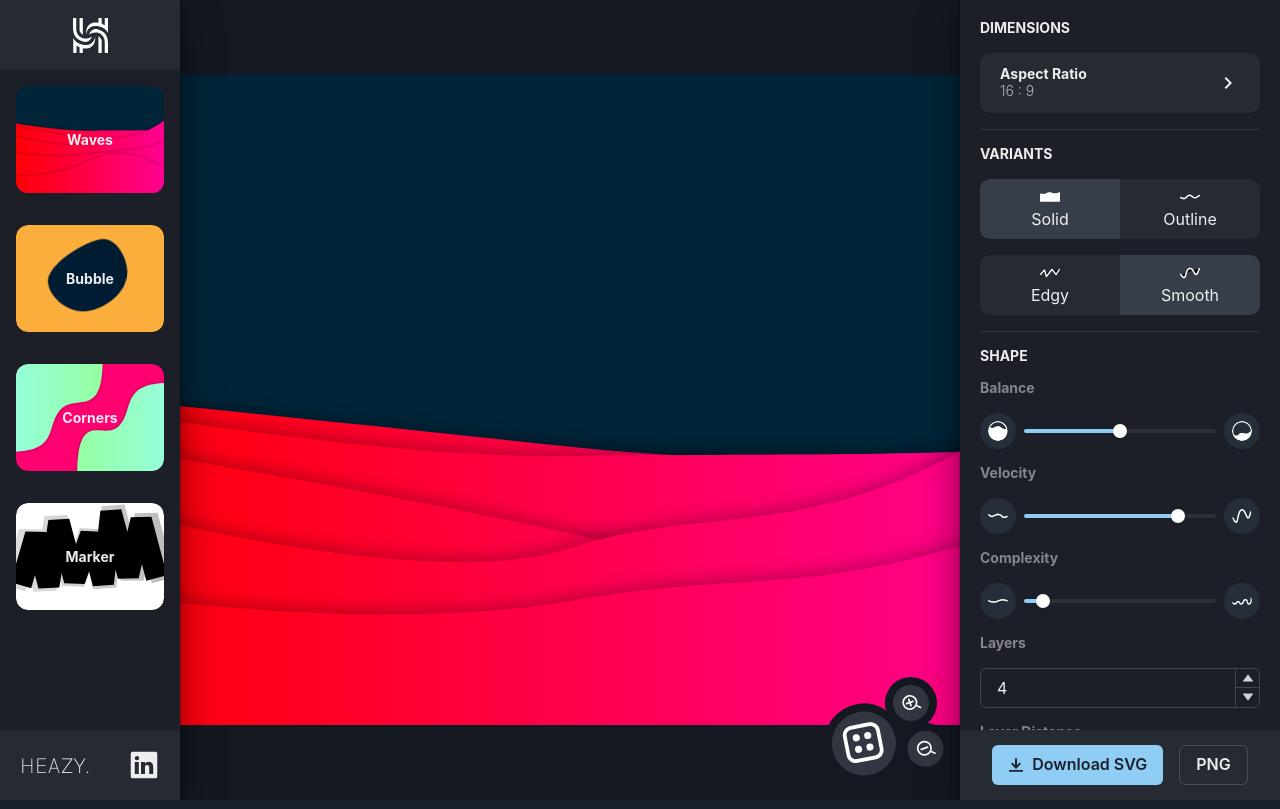
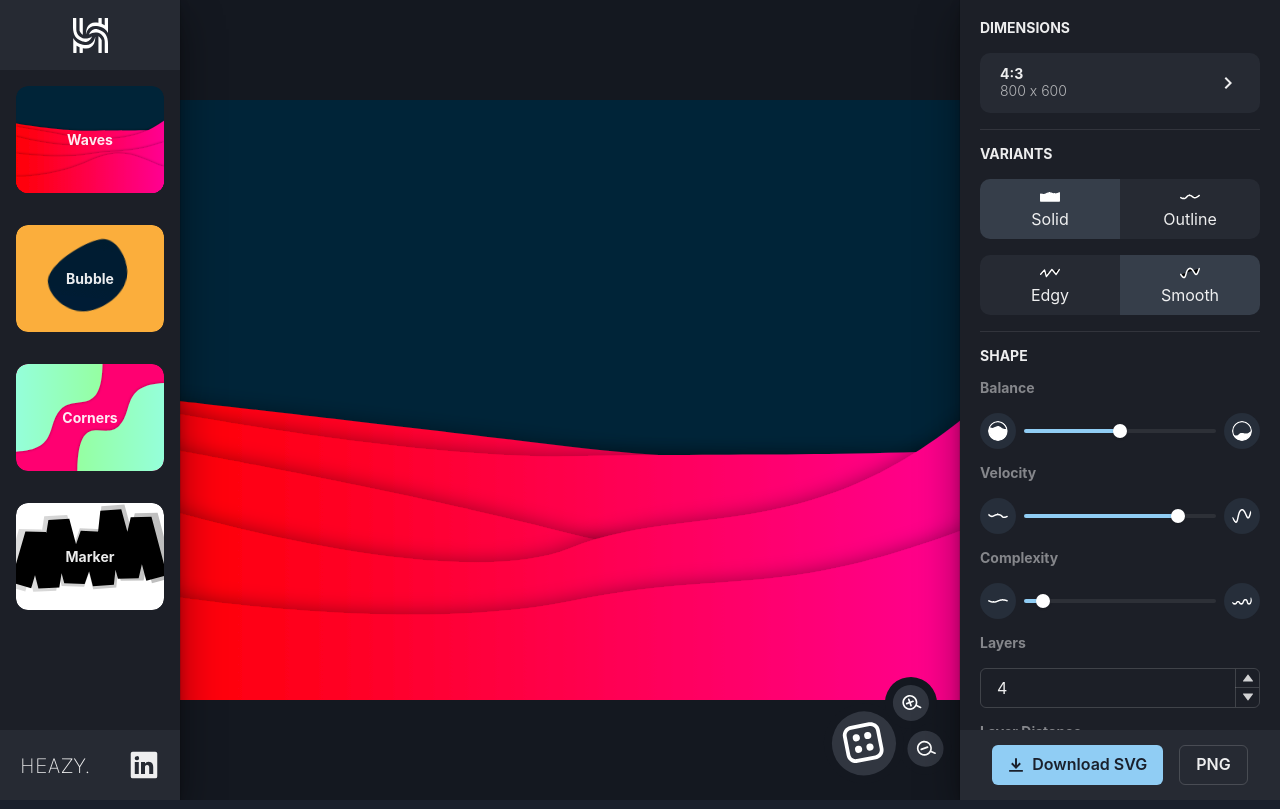
Before and after one commit to MaximBuz/heazy-svg-creator, a React (Create React App) app: page / in a window 1280 px wide. Built offline with nearby package versions, Linux system fonts and the light colour scheme.

Commit message:
added back custom resolutions

```diff
--- a/src/App.tsx
+++ b/src/App.tsx
@@ -1,5 +1,5 @@
 // React
-import { useCallback, useEffect, useRef, useState } from 'react';
+import { useCallback, useEffect, useMemo, useRef, useState } from 'react';
 
 // Components
 import Bubble from './components/Blob';
@@ -9,7 +9,7 @@ import StackedWave from './components/Waves';
 import Corners from './components/Corners';
 
 // Design
-import { Flex, Container, Circle, Box, Icon } from '@chakra-ui/react';
+import { Flex, Container, Circle, Icon } from '@chakra-ui/react';
 import Lottie from 'lottie-react';
 import LogoAnimation from './LogoAnimation.json';
 
@@ -29,7 +29,8 @@ import CornerOptions from './components/RightMenu/Corners/CornerOptions';
 import Marker from './components/Marker';
 import useMarkerOptions from './utils/customHooks/useMarkerOptions';
 import MarkerOptions from './components/RightMenu/Marker/MarkerOptions';
-import SliderIconWrapper from './components/RightMenu/SliderIconWrapper';
+import { aspectRatio } from './utils/calculations/aspectRatio';
+import { ICanvasDimensions } from './utils/types/canvasDimensions';
 
 function App() {
   /* --------- RANDOMNESS STATE --------- */
@@ -39,9 +40,16 @@ function App() {
   const [zoom, setZoom] = useState<number>(1);
 
   /* --------- DIMENSION STATE --------- */
-  const [width, setWidth] = useState<number>(900);
-  const [height, setHeight] = useState<number>(650);
-  const [aspectRatio, setAspectRatio] = useState<string>('16 : 9');
+  const [width, setWidth] = useState<number>(800);
+  const [height, setHeight] = useState<number>(600);
+  const canvasDimensions = useMemo<ICanvasDimensions>(() => {
+    return {
+      width: width,
+      height: height,
+      widthRatio: aspectRatio(width / height, 50)[0],
+      heightRatio: aspectRatio(width / height, 50)[1],
+    };
+  }, [width, height]);
 
   /* --------- VARIANT STATE --------- */
   const [design, setDesign] = useState<IDesignModes>('waves');
@@ -64,19 +72,19 @@ function App() {
   const renderDesign = useCallback(() => {
     switch (design) {
       case 'waves': {
-        return <StackedWave width={width} height={height} svgRef={svgRef} seed={seed} {...waveOptions.get} />;
+        return <StackedWave width={canvasDimensions.width} height={canvasDimensions.height} svgRef={svgRef} seed={seed} {...waveOptions.get} />;
       }
       case 'bubble': {
-        return <Bubble width={width} height={height} svgRef={svgRef} seed={seed} {...bubbleOptions.get} />;
+        return <Bubble width={canvasDimensions.width} height={canvasDimensions.height} svgRef={svgRef} seed={seed} {...bubbleOptions.get} />;
       }
       case 'corners': {
-        return <Corners width={width} height={height} svgRef={svgRef} seed={seed} {...cornerOptions.get} />;
+        return <Corners width={canvasDimensions.width} height={canvasDimensions.height} svgRef={svgRef} seed={seed} {...cornerOptions.get} />;
       }
       case 'marker': {
-        return <Marker width={width} height={height} svgRef={svgRef} seed={seed} {...markerOptions.get} />;
+        return <Marker width={canvasDimensions.width} height={canvasDimensions.height} svgRef={svgRef} seed={seed} {...markerOptions.get} />;
       }
     }
-  }, [design, seed, width, height, waveOptions.get, bubbleOptions.get, cornerOptions.get, markerOptions.get]);
+  }, [design, seed, canvasDimensions, waveOptions.get, bubbleOptions.get, cornerOptions.get, markerOptions.get]);
 
   /* --------- RENDER RIGHT MENU --------- */
   const renderMenu = useCallback(() => {
@@ -262,10 +270,10 @@ function App() {
           onClick={downloadSVG}
           handleWidthChange={setWidth}
           handleHeightChange={setHeight}
-          setAspectRatio={setAspectRatio}
-          aspectRatio={aspectRatio}
-          width={width}
-          height={height}
+          width = {canvasDimensions.width}
+          height = {canvasDimensions.height}
+          widthRatio = {canvasDimensions.widthRatio}
+          heightRatio = {canvasDimensions.heightRatio}
         >
           {renderMenu()}
         </RightMenu>
--- a/src/components/RightMenu/RightMenu.tsx
+++ b/src/components/RightMenu/RightMenu.tsx
@@ -24,10 +24,10 @@ import { ChevronLeftIcon, ChevronRightIcon, DownloadIcon } from '@chakra-ui/icon
 
 export interface IRightMenuProps {
   onClick: () => void;
-  aspectRatio: string;
   width: number;
   height: number;
-  setAspectRatio: Dispatch<SetStateAction<string>>;
+  widthRatio: number;
+  heightRatio: number;
   handleWidthChange: Dispatch<SetStateAction<number>>;
   handleHeightChange: Dispatch<SetStateAction<number>>;
   children: ReactNode;
@@ -35,10 +35,10 @@ export interface IRightMenuProps {
 
 const RightMenu: React.FunctionComponent<IRightMenuProps> = ({
   onClick,
-  aspectRatio,
-  setAspectRatio,
   width,
   height,
+  widthRatio,
+  heightRatio,
   handleWidthChange,
   handleHeightChange,
   children,
@@ -90,22 +90,8 @@ const RightMenu: React.FunctionComponent<IRightMenuProps> = ({
           onClick={onDimensionDrawerOpen}
         >
           <Flex direction="column" textAlign="left">
-            <Heading fontSize="sm" fontWeight="bolder">
-              {height === 504 && width === 896
-                ? 'Full HD'
-                : height === 565 && width === 904
-                ? 'MacBook'
-                : height === 2532 / 3.75 && width === 1170 / 3.75
-                ? 'iPhone 13'
-                : height === 3040 / 4.5 && width === 1440 / 4.5
-                ? 'Galaxy S10'
-                : height === 1334 / 2 && width === 750 / 2
-                ? 'iPhone SE'
-                : "Aspect Ratio"}
-            </Heading>
-            <Heading fontSize="sm" fontWeight="light" opacity={0.7}>
-              {aspectRatio}
-            </Heading>
+            <Heading fontSize="sm" fontWeight="bolder">{`${widthRatio}:${heightRatio}`}</Heading>
+            <Heading fontSize="sm" fontWeight="light" opacity={0.7}>{`${Math.floor(width)} x ${Math.floor(height)}`}</Heading>
             {/* Devices stuff */}
           </Flex>
           <ChevronRightIcon boxSize={6} />
@@ -170,7 +156,7 @@ const RightMenu: React.FunctionComponent<IRightMenuProps> = ({
           </DrawerHeader>
           <DrawerBody>
             <Stack>
-              {/* <HStack>
+              <HStack>
                 <InputGroup>
                   <InputLeftElement
                     fontWeight="light"
@@ -179,10 +165,7 @@ const RightMenu: React.FunctionComponent<IRightMenuProps> = ({
                     fontSize="sm"
                     children="w"
                   />
-                  <Input
-                    value={canvasDimensions.width}
-                    onChange={(e) => handleWidthChange(Number(e.target.value))}
-                  />
+                  <Input value={width} onChange={(e) => handleWidthChange(Number(e.target.value))} />
                   <InputRightElement fontWeight="light" opacity={0.7} fontSize="sm" children="px" />
                 </InputGroup>
                 <InputGroup>
@@ -193,13 +176,11 @@ const RightMenu: React.FunctionComponent<IRightMenuProps> = ({
                     pointerEvents="none"
                     children="h"
                   />
-                  <Input
-                    value={canvasDimensions.height}
-                    onChange={(e) => handleHeightChange(Number(e.target.value))}
-                  />
+                  <Input value={height} onChange={(e) => handleHeightChange(Number(e.target.value))} />
                   <InputRightElement fontWeight="light" opacity={0.7} fontSize="sm" children="px" />
                 </InputGroup>
-              </HStack> */}
+              </HStack>
+              <Spacer></Spacer>
 
               <Heading as="h4" size="xs" opacity={0.5}>
                 Common
@@ -209,7 +190,6 @@ const RightMenu: React.FunctionComponent<IRightMenuProps> = ({
                 onClick={() => {
                   handleHeightChange(504);
                   handleWidthChange(896);
-                  setAspectRatio('16 : 9');
                 }}
               >
                 16 : 9
@@ -218,7 +198,6 @@ const RightMenu: React.FunctionComponent<IRightMenuProps> = ({
                 onClick={() => {
                   handleHeightChange(720);
                   handleWidthChange(900);
-                  setAspectRatio('5 : 4');
                 }}
               >
                 5 : 4
@@ -227,7 +206,6 @@ const RightMenu: React.FunctionComponent<IRightMenuProps> = ({
                 onClick={() => {
                   handleHeightChange(675);
                   handleWidthChange(900);
-                  setAspectRatio('4 : 3');
                 }}
               >
                 4 : 3
@@ -236,7 +214,6 @@ const RightMenu: React.FunctionComponent<IRightMenuProps> = ({
                 onClick={() => {
                   handleHeightChange(600);
                   handleWidthChange(900);
-                  setAspectRatio('3 : 2');
                 }}
               >
                 3 : 2
@@ -245,7 +222,6 @@ const RightMenu: React.FunctionComponent<IRightMenuProps> = ({
                 onClick={() => {
                   handleHeightChange(450);
                   handleWidthChange(900);
-                  setAspectRatio('2 : 1');
                 }}
               >
                 2 : 1
@@ -254,7 +230,6 @@ const RightMenu: React.FunctionComponent<IRightMenuProps> = ({
                 onClick={() => {
                   handleHeightChange(700);
                   handleWidthChange(700);
-                  setAspectRatio('1 : 1');
                 }}
               >
                 1 : 1
@@ -269,7 +244,6 @@ const RightMenu: React.FunctionComponent<IRightMenuProps> = ({
                 onClick={() => {
                   handleHeightChange(504);
                   handleWidthChange(896);
-                  setAspectRatio('16 : 9');
                 }}
               >
                 Full HD
@@ -278,7 +252,6 @@ const RightMenu: React.FunctionComponent<IRightMenuProps> = ({
                 onClick={() => {
                   handleHeightChange(565);
                   handleWidthChange(904);
-                  setAspectRatio('16 : 10');
                 }}
               >
                 MacBook
@@ -287,7 +260,6 @@ const RightMenu: React.FunctionComponent<IRightMenuProps> = ({
                 onClick={() => {
                   handleHeightChange(2532 / 3.75);
                   handleWidthChange(1170 / 3.75);
-                  setAspectRatio('9 : 19:5');
                 }}
               >
                 iPhone 13
@@ -296,7 +268,6 @@ const RightMenu: React.FunctionComponent<IRightMenuProps> = ({
                 onClick={() => {
                   handleHeightChange(3040 / 4.5);
                   handleWidthChange(1440 / 4.5);
-                  setAspectRatio('9 : 19');
                 }}
               >
                 Galaxy S10
@@ -305,7 +276,6 @@ const RightMenu: React.FunctionComponent<IRightMenuProps> = ({
                 onClick={() => {
                   handleHeightChange(1334 / 2);
                   handleWidthChange(750 / 2);
-                  setAspectRatio('9 : 16');
                 }}
               >
                 iPhone SE
--- /dev/null
+++ b/src/utils/calculations/aspectRatio.ts
@@ -0,0 +1,29 @@
+// https://stackoverflow.com/questions/1186414/whats-the-algorithm-to-calculate-aspect-ratio
+export function aspectRatio(val: number, lim: number): number[] {
+  var lower = [0, 1];
+  var upper = [1, 0];
+
+  while (true) {
+    var mediant = [lower[0] + upper[0], lower[1] + upper[1]];
+
+    if (val * mediant[1] > mediant[0]) {
+      if (lim < mediant[1]) {
+        return upper;
+      }
+      lower = mediant;
+    } else if (val * mediant[1] === mediant[0]) {
+      if (lim >= mediant[1]) {
+        return mediant;
+      }
+      if (lower[1] < upper[1]) {
+        return lower;
+      }
+      return upper;
+    } else {
+      if (lim < mediant[1]) {
+        return lower;
+      }
+      upper = mediant;
+    }
+  }
+}
--- /dev/null
+++ b/src/utils/types/canvasDimensions.ts
@@ -0,0 +1,6 @@
+export interface ICanvasDimensions {
+  width: number;
+  height: number;
+  widthRatio: number;
+  heightRatio: number;
+}
```
